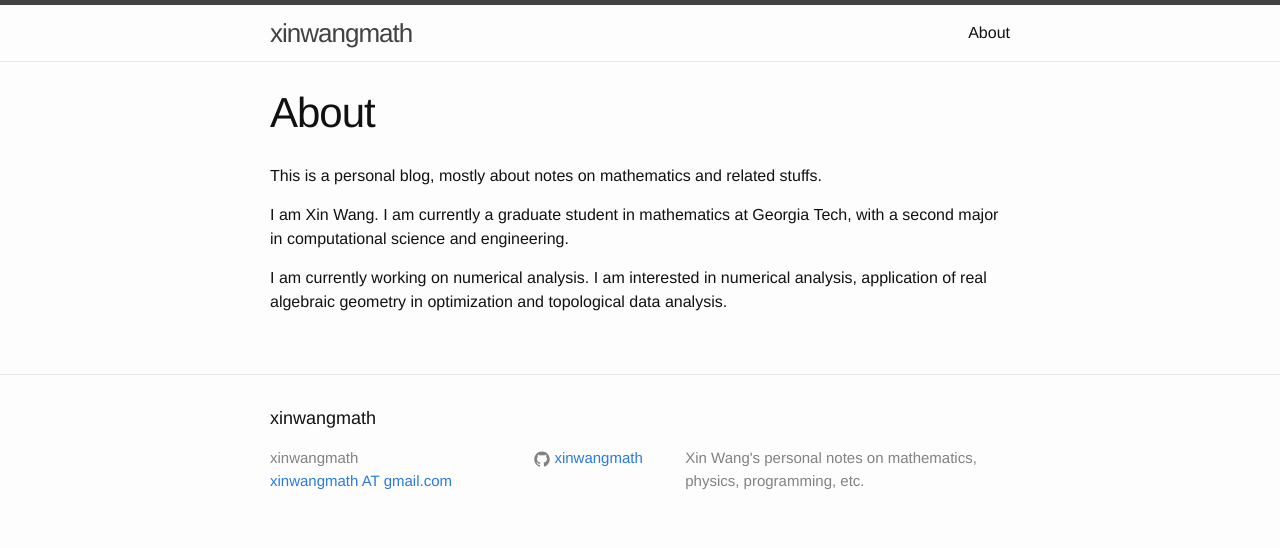
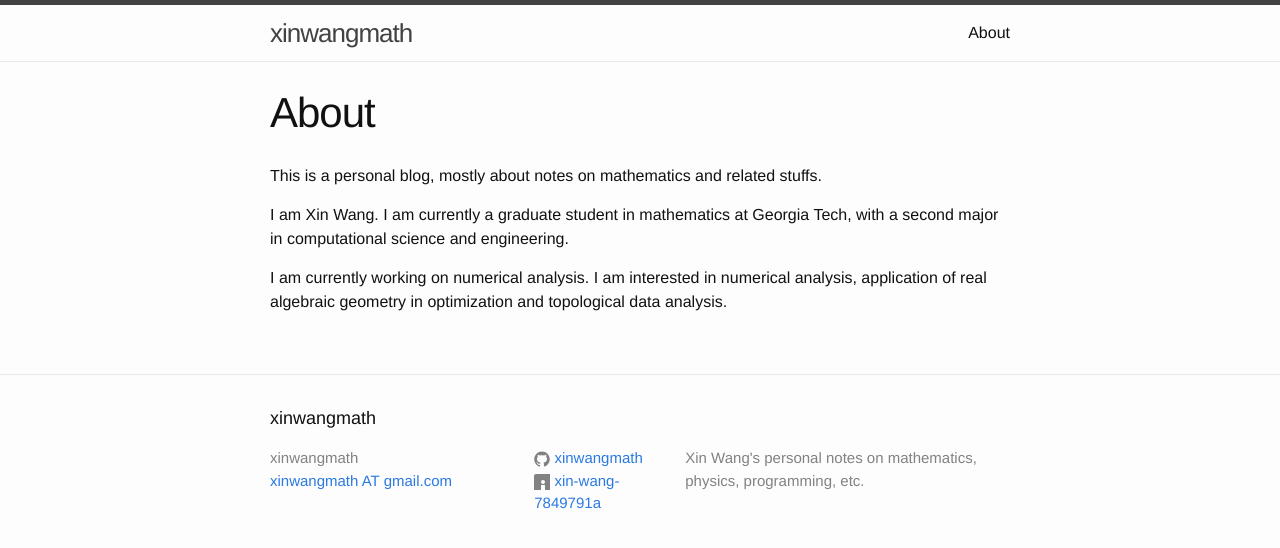
Before and after one commit to xinwangmath/xinwangmath.github.io, a Jekyll site: the page built from about.md, in a window 1280 px wide. Shown: the top 548 px of the page. Built offline with Jekyll 4.4.1, drawn with Linux system fonts in a browser that asks for light colours.

Commit message:
linkedin added

```diff
--- a/_config.yml
+++ b/_config.yml
@@ -5,8 +5,9 @@ description: > # this means to ignore newlines until "baseurl:"
   Xin Wang's personal notes on mathematics, physics, programming, etc.
 baseurl: "" # the subpath of your site, e.g. /blog/
 url: "http://yourdomain.com" # the base hostname & protocol for your site
-#twitter_username: jekyllrb
+twitter_username: xin-wang-7849791a
 github_username:  xinwangmath
+#twitter_username:
 
 # Build settings
 markdown: kramdown
--- a/_includes/footer.html
+++ b/_includes/footer.html
@@ -30,15 +30,28 @@
 
           {% if site.twitter_username %}
           <li>
-            <a href="https://twitter.com/{{ site.twitter_username }}">
+            <a href="https://www.linkedin.com/in/{{ site.twitter_username }}">
               <span class="icon  icon--twitter">
                 <svg viewBox="0 0 16 16">
-                  <path fill="#828282" d="M15.969,3.058c-0.586,0.26-1.217,0.436-1.878,0.515c0.675-0.405,1.194-1.045,1.438-1.809
-                  c-0.632,0.375-1.332,0.647-2.076,0.793c-0.596-0.636-1.446-1.033-2.387-1.033c-1.806,0-3.27,1.464-3.27,3.27 c0,0.256,0.029,0.506,0.085,0.745C5.163,5.404,2.753,4.102,1.14,2.124C0.859,2.607,0.698,3.168,0.698,3.767 c0,1.134,0.577,2.135,1.455,2.722C1.616,6.472,1.112,6.325,0.671,6.08c0,0.014,0,0.027,0,0.041c0,1.584,1.127,2.906,2.623,3.206 C3.02,9.402,2.731,9.442,2.433,9.442c-0.211,0-0.416-0.021-0.615-0.059c0.416,1.299,1.624,2.245,3.055,2.271 c-1.119,0.877-2.529,1.4-4.061,1.4c-0.264,0-0.524-0.015-0.78-0.046c1.447,0.928,3.166,1.469,5.013,1.469 c6.015,0,9.304-4.983,9.304-9.304c0-0.142-0.003-0.283-0.009-0.423C14.976,4.29,15.531,3.714,15.969,3.058z"/>
+                  <g><path d="M32,30c0,1.104-0.896,2-2,2H2c-1.104,0-2-0.896-2-2V2c0-1.104,0.896-2,2-2h28c1.104,0,2,0.896,2,2V30z" fill="#007BB5"/><g><rect fill="#FFFFFF" height="14" width="4" x="7" y="11"/><path d="M20.499,11c-2.791,0-3.271,1.018-3.499,2v-2h-4v14h4v-8c0-1.297,0.703-2,2-2c1.266,0,2,0.688,2,2v8h4v-7    C25,14,24.479,11,20.499,11z" fill="#FFFFFF"/><circle cx="9" cy="8" fill="#FFFFFF" r="2"/></g></g><g/><g/><g/><g/><g/><g/>
                 </svg>
               </span>
 
               <span class="username">{{ site.twitter_username }}</span>
+            </a>
+          </li>
+          {% endif %}
+
+          {% if site.linkedin_username %}
+          <li>
+            <a href="https://www.linkedin.com/in/{{ site.linkedin_username }}">
+              <span class="icon  icon--twitter">
+                <svg viewBox="0 0 16 16">
+                  <g><path d="M32,30c0,1.104-0.896,2-2,2H2c-1.104,0-2-0.896-2-2V2c0-1.104,0.896-2,2-2h28c1.104,0,2,0.896,2,2V30z" fill="#007BB5"/><g><rect fill="#FFFFFF" height="14" width="4" x="7" y="11"/><path d="M20.499,11c-2.791,0-3.271,1.018-3.499,2v-2h-4v14h4v-8c0-1.297,0.703-2,2-2c1.266,0,2,0.688,2,2v8h4v-7    C25,14,24.479,11,20.499,11z" fill="#FFFFFF"/><circle cx="9" cy="8" fill="#FFFFFF" r="2"/></g></g><g/><g/><g/><g/><g/><g/>
+                </svg>
+              </span>
+
+              <span class="username">{{ site.linkedin_username }}</span>
             </a>
           </li>
           {% endif %}
```
